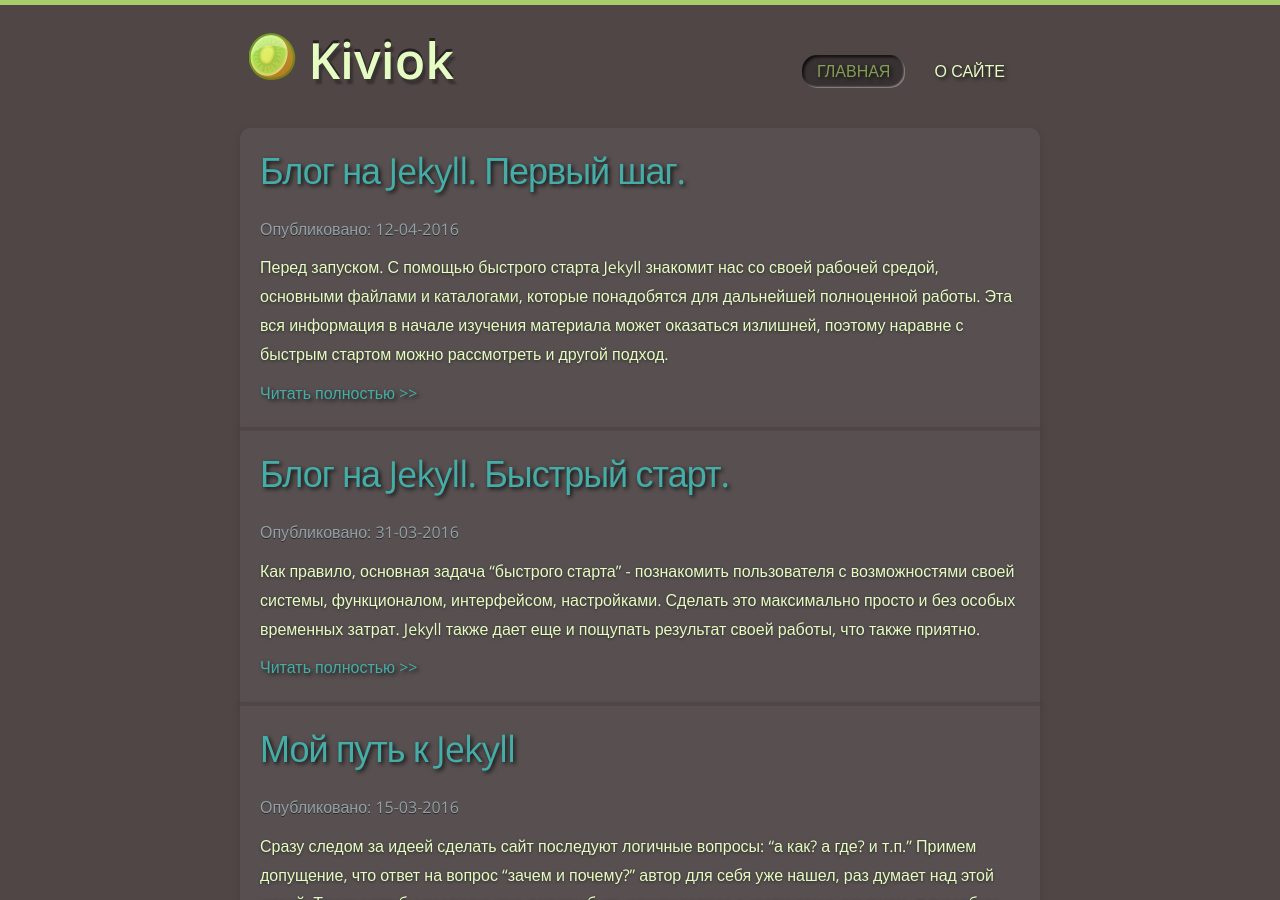
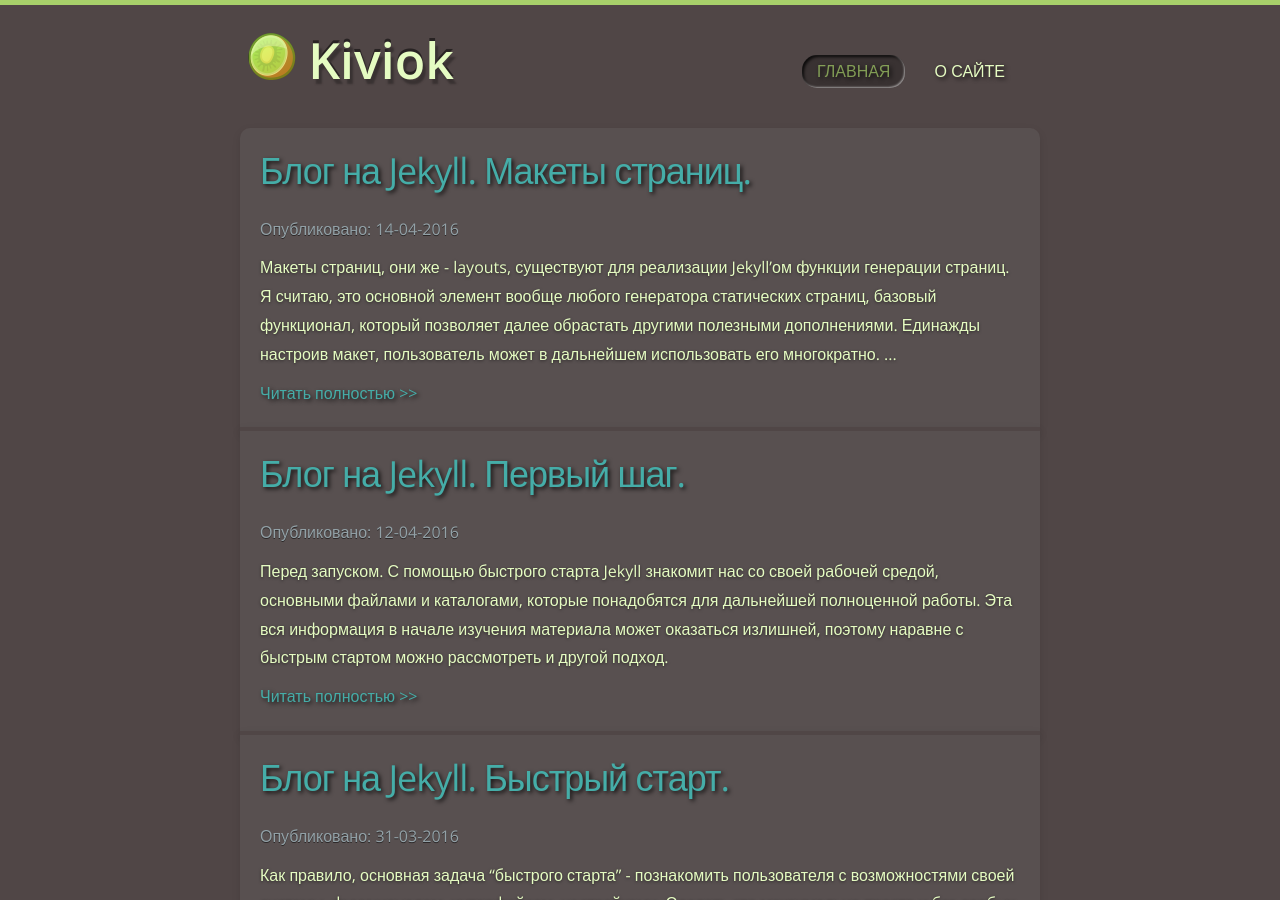
Before and after one commit to kiviok/kiviok.github.io, a Jekyll site: the page built from index.html, in a window 1280 px wide and 900 px high. Built offline with Jekyll 4.4.1, drawn with Linux system fonts in a browser that asks for light colours.

Commit message:
new post

```diff
--- a/_drafts/jekyll-blog-layouts.md
+++ b/_posts/2016-04-14-jekyll-blog-layouts.md
@@ -1,10 +1,11 @@
 ---
 layout: post
 title: Блог на Jekyll. Макеты страниц.
-date: 2016-04-13 15:09 +0300
-description: Создание простого макета страниц layout для jekyll, работа со вложенными макетами nested layouts.
+date: '2016-04-14 15:03'
+description: 'Создание простого макета страниц layout для jekyll, работа со вложенными макетами nested layouts.'
 comments: true
 ---
+
 Макеты страниц, они же - layouts, существуют для реализации Jekyll'ом функции генерации страниц. Я считаю, это основной элемент вообще любого генератора статических страниц, базовый функционал, который позволяет далее обрастать другими полезными дополнениями. Единажды настроив макет, пользователь может в дальнейшем использовать его многократно. Также благодаря макетам в Jekyll происходит отделение "контентной" составляющей сайта от технической. Все эти факторы повышают уровень удобства пользования системой. Рассмотрим немного подробнее.
 
 ##### Исходные данные
@@ -36,4 +37,41 @@ comments: true
 
 Логично можем разделить весь код на две составляющие: непосредственно код для описания страницы и смысловое содержание страницы с простыми html тегами. В основном, содержимое тега `<head>` - это метаданные, название сайта, ссылки. Эти данные очень редко меняются от странице к странице сайта, поэтому их будет логично определить как "константу", т.е. вынести в макет.
 
-Весь код из файла `index.html`, кроме содержимого тега `<body>`, необходимо перенести в созданный файл макета `default.html`.
+Весь код из файла `index.html` необходимо перенести в созданный файл макета `default.html`, а содержимое тега `<body>` заменить на тег {% raw %}`{{ content }}` {% endraw %}. В сам файл `index.html` добавить перед содержимым специальную шапку, которая в jekyll называется [YAML front matter](https://jekyllrb.com/docs/frontmatter/). В результате должно получится следующее содержание.
+
+{% highlight html %}
+<!-- default.html -->
+<!DOCTYPE html>
+<html lang="ru">
+<head>
+  <meta charset="UTF-8">
+  <title>Jekyll блог</title>
+</head>
+<body>
+  {% raw %}{{ content }} {% endraw %}
+</body>
+</html>
+{% endhighlight %}
+
+{% highlight html %}
+<!-- index.html -->
+---
+layout: default
+---
+<h1>12 апреля - День Космонавтики!</h1>
+<p>Международный день полёта человека в космос!</p>
+{% endhighlight %}
+
+Сейчас достаточно принять эту своеобразную шапку как просто часть кода, которая дает понять Jekyll, что этот файл надо обработать особым образом. Касательного этого примера - благодаря использованию подобного front matter, Jekyll все содержание данного файла отправит в макет страницы `default.html` и разместит его на месте тега  {% raw %}`{{ content }}` {% endraw %}.
+
+Таким образом, при сборке проекта и локальном запуске никаких видимых отличий от первого запуска не будет. Пока что это просто отличия на внутреннем техническом уровне - собрали ту же самую страницу, но немного другим путем.
+
+##### Итог
+
+Создать и использовать макет страниц в Jekyll достаточно легко. При создании макета необходимо подразумевать отделение каких-то общих структур кода от частных. Нельзя забывать про обязательное наличие:
+
+- папки `_layouts` для макетов.
+- тега  {% raw %}`{{ content }}` {% endraw %} в коде самого макета - именно туда помещяется содержимое из других файлов.
+- YAML front matter в файлах, использующих макеты.
+
+Эта статья носит более теоретический характер, преимущества использования макетов, о которых говорил в начале статьи, здесь раскрыты не полностью. В дальнейшем макеты страниц будут использоваться всегда и все их плюсы точно станут очевидны.
```
